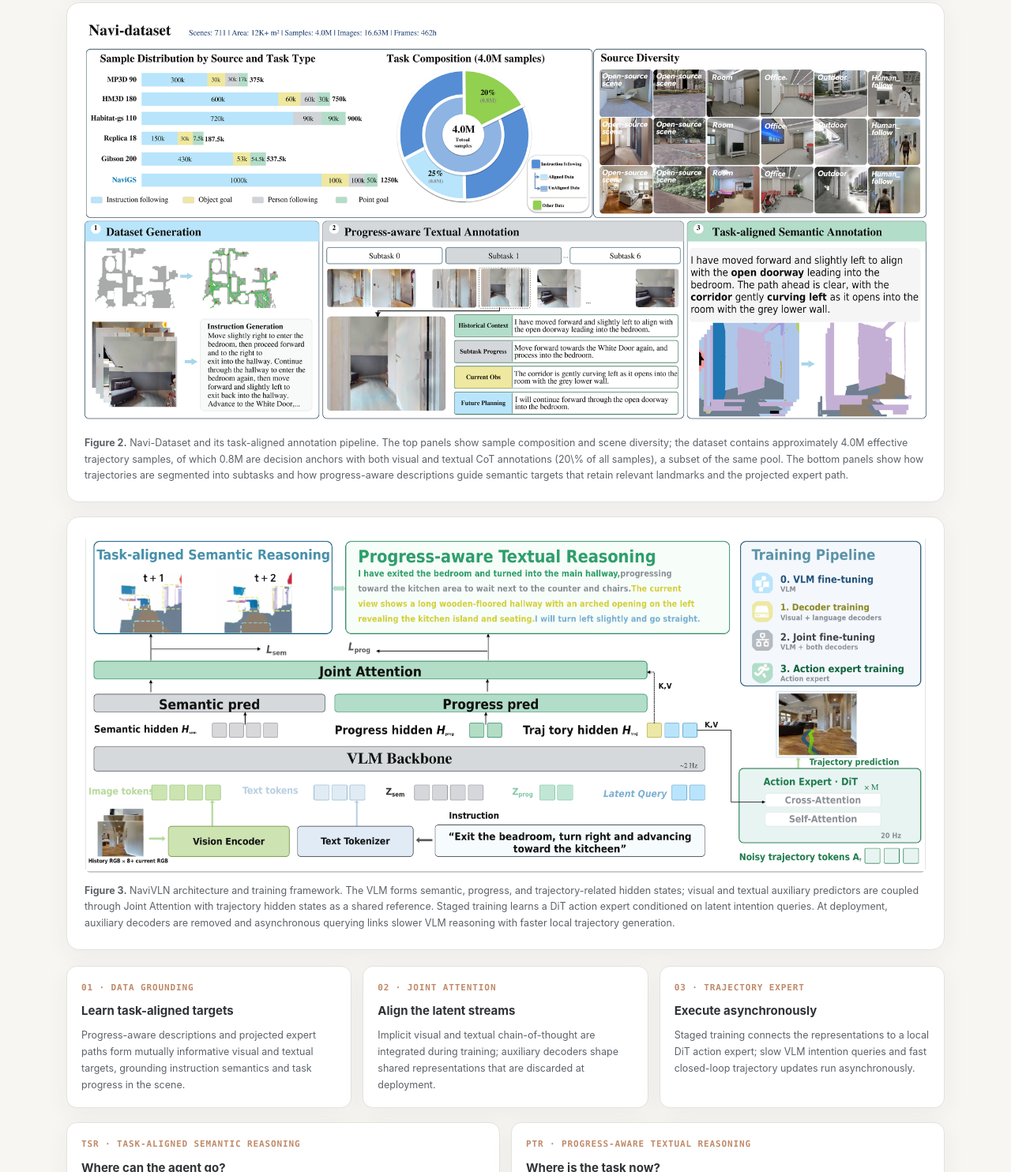
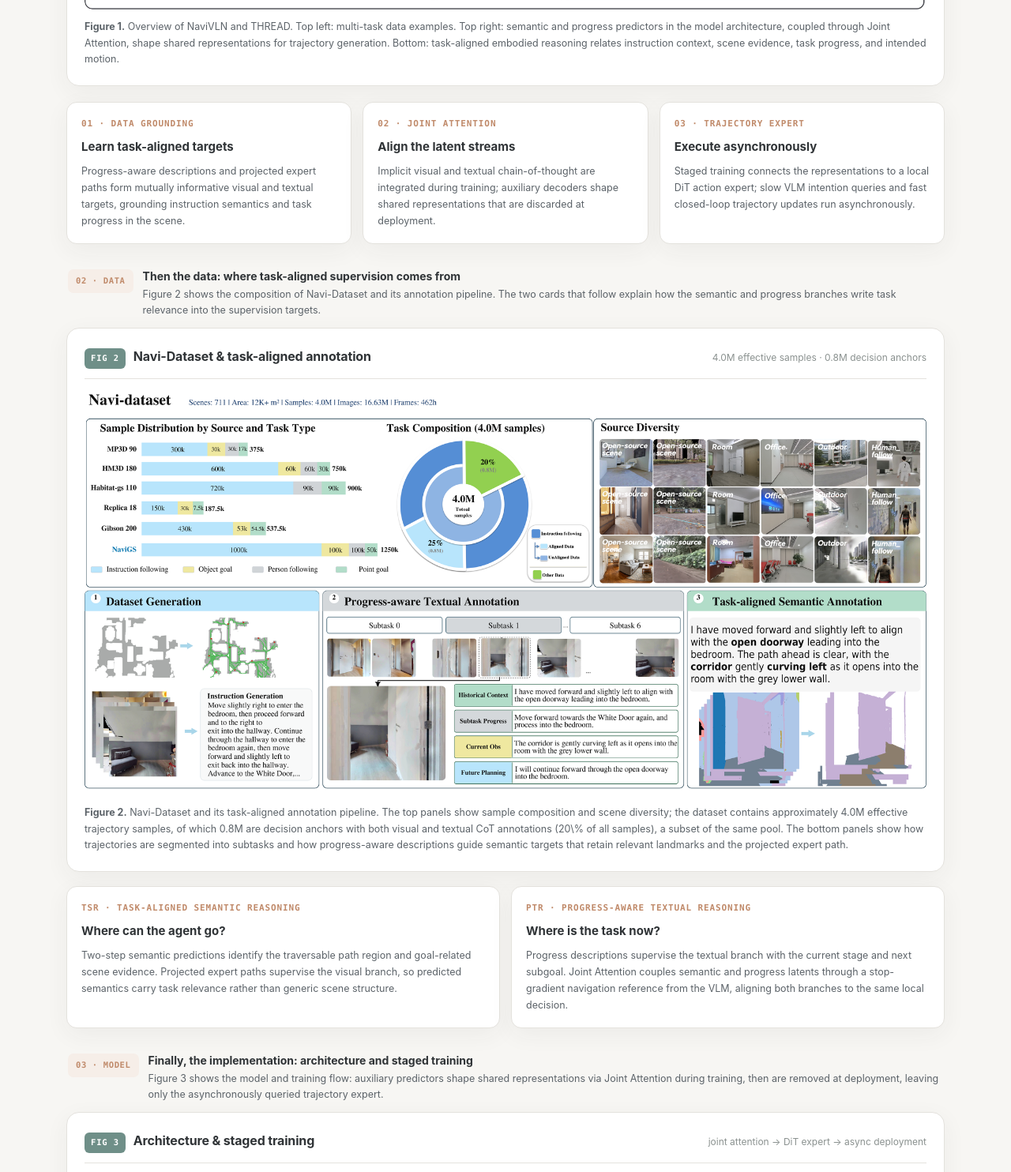
Before and after one commit to NaviVLN/navivln-review, a plain HTML site: page index.html in a window 1280 px wide. Shown: the part 1930-3414 px from the top of the page at 79% size. Drawn offline with Linux system fonts and the light colour scheme.

Commit message:
Reflow framework figures with reading guides and per-figure titles

```diff
--- a/index.html
+++ b/index.html
@@ -93,6 +93,20 @@
   figure{margin:0}
   figure img{width:100%;height:auto;display:block;border-radius:10px}
   figcaption{font-size:12.5px;color:var(--ink-soft);margin-top:12px;line-height:1.65}
+  /* ---------- figure reading guide ---------- */
+  .figlead{display:flex;align-items:flex-start;gap:12px;margin:30px 0 12px;padding:0 2px}
+  .figlead .fl-num{
+    flex:0 0 auto;font-family:var(--mono);font-size:10.5px;font-weight:750;letter-spacing:.06em;
+    color:var(--warm);background:var(--warm-soft);padding:6px 10px;border-radius:7px;margin-top:2px;white-space:nowrap
+  }
+  .figlead .fl-txt{font-size:14px;color:var(--ink);font-weight:650;line-height:1.5}
+  .figlead .fl-txt small{display:block;font-weight:400;color:var(--ink-soft);font-size:12.5px;margin-top:3px;line-height:1.6}
+  @media(max-width:640px){.figlead{flex-direction:column;gap:7px}}
+  .fig-title{display:flex;align-items:baseline;gap:10px;flex-wrap:wrap;margin-bottom:14px;padding-bottom:12px;border-bottom:1px solid var(--line)}
+  .fig-title .ft-num{font-family:var(--mono);font-size:10.5px;font-weight:750;letter-spacing:.08em;color:#fff;background:var(--accent);padding:4px 8px;border-radius:6px;white-space:nowrap}
+  .fig-title .ft-main{font-size:16px;font-weight:720;color:var(--ink);letter-spacing:-.01em}
+  .fig-title .ft-sub{font-size:12px;color:var(--ink-faint);margin-left:auto}
+  @media(max-width:640px){.fig-title .ft-sub{margin-left:0;width:100%}}
 
   /* ---------- metric cards ---------- */
   .metrics{display:grid;grid-template-columns:repeat(auto-fit,minmax(150px,1fr));gap:12px;margin-top:22px}
@@ -255,17 +269,17 @@
 <section id="framework">
   <div class="sec-head"><span class="sec-num">02 / FRAMEWORK</span><h2>How it works</h2></div>
   <p class="oneline">NaviVLN couples task-aligned data grounding with cross-modal latent alignment and a hierarchical trajectory expert.</p>
+  <!-- 01 : framework overview -->
+  <div class="figlead">
+    <span class="fl-num">01 · OVERVIEW</span>
+    <div class="fl-txt">Start with the big picture: how NaviVLN aligns vision, language, and trajectories in one dual-system policy
+      <small>Figure 1 is the global view, from task-aligned data through shared representations to trajectory generation. The three cards below break out its key ingredients.</small>
+    </div>
+  </div>
   <figure class="card">
+    <div class="fig-title"><span class="ft-num">FIG 1</span><span class="ft-main">System overview</span><span class="ft-sub">data → shared representations → trajectories</span></div>
     <img src="assets/figure1.png" alt="NaviVLN framework: multi-task dataset, model overview, task-aligned embodied reasoning">
     <figcaption><strong>Figure 1.</strong> Overview of NaviVLN and THREAD. Top left: multi-task data examples. Top right: semantic and progress predictors in the model architecture, coupled through Joint Attention, shape shared representations for trajectory generation. Bottom: task-aligned embodied reasoning relates instruction context, scene evidence, task progress, and intended motion.</figcaption>
-  </figure>
-  <figure class="card" style="margin-top:18px">
-    <img src="assets/figure2.png" alt="Navi-Dataset composition and task-aligned annotation pipeline">
-    <figcaption><strong>Figure 2.</strong> Navi-Dataset and its task-aligned annotation pipeline. The top panels show sample composition and scene diversity; the dataset contains approximately 4.0M effective trajectory samples, of which 0.8M are decision anchors with both visual and textual CoT annotations (20\% of all samples), a subset of the same pool. The bottom panels show how trajectories are segmented into subtasks and how progress-aware descriptions guide semantic targets that retain relevant landmarks and the projected expert path.</figcaption>
-  </figure>
-  <figure class="card" style="margin-top:18px">
-    <img src="assets/figure3.png" alt="NaviVLN architecture and training framework">
-    <figcaption><strong>Figure 3.</strong> NaviVLN architecture and training framework. The VLM forms semantic, progress, and trajectory-related hidden states; visual and textual auxiliary predictors are coupled through Joint Attention with trajectory hidden states as a shared reference. Staged training learns a DiT action expert conditioned on latent intention queries. At deployment, auxiliary decoders are removed and asynchronous querying links slower VLM reasoning with faster local trajectory generation.</figcaption>
   </figure>
   <div class="stages">
     <div class="stage">
@@ -284,6 +298,19 @@
       <p>Staged training connects the representations to a local DiT action expert; slow VLM intention queries and fast closed-loop trajectory updates run asynchronously.</p>
     </div>
   </div>
+
+  <!-- 02 : dataset -->
+  <div class="figlead">
+    <span class="fl-num">02 · DATA</span>
+    <div class="fl-txt">Then the data: where task-aligned supervision comes from
+      <small>Figure 2 shows the composition of Navi-Dataset and its annotation pipeline. The two cards that follow explain how the semantic and progress branches write task relevance into the supervision targets.</small>
+    </div>
+  </div>
+  <figure class="card">
+    <div class="fig-title"><span class="ft-num">FIG 2</span><span class="ft-main">Navi-Dataset &amp; task-aligned annotation</span><span class="ft-sub">4.0M effective samples · 0.8M decision anchors</span></div>
+    <img src="assets/figure2.png" alt="Navi-Dataset composition and task-aligned annotation pipeline">
+    <figcaption><strong>Figure 2.</strong> Navi-Dataset and its task-aligned annotation pipeline. The top panels show sample composition and scene diversity; the dataset contains approximately 4.0M effective trajectory samples, of which 0.8M are decision anchors with both visual and textual CoT annotations (20\% of all samples), a subset of the same pool. The bottom panels show how trajectories are segmented into subtasks and how progress-aware descriptions guide semantic targets that retain relevant landmarks and the projected expert path.</figcaption>
+  </figure>
   <div class="reason">
     <div class="stage">
       <div class="no">TSR · TASK-ALIGNED SEMANTIC REASONING</div>
@@ -296,6 +323,19 @@
       <p>Progress descriptions supervise the textual branch with the current stage and next subgoal. Joint Attention couples semantic and progress latents through a stop-gradient navigation reference from the VLM, aligning both branches to the same local decision.</p>
     </div>
   </div>
+
+  <!-- 03 : architecture -->
+  <div class="figlead">
+    <span class="fl-num">03 · MODEL</span>
+    <div class="fl-txt">Finally, the implementation: architecture and staged training
+      <small>Figure 3 shows the model and training flow: auxiliary predictors shape shared representations via Joint Attention during training, then are removed at deployment, leaving only the asynchronously queried trajectory expert.</small>
+    </div>
+  </div>
+  <figure class="card">
+    <div class="fig-title"><span class="ft-num">FIG 3</span><span class="ft-main">Architecture &amp; staged training</span><span class="ft-sub">joint attention → DiT expert → async deployment</span></div>
+    <img src="assets/figure3.png" alt="NaviVLN architecture and training framework">
+    <figcaption><strong>Figure 3.</strong> NaviVLN architecture and training framework. The VLM forms semantic, progress, and trajectory-related hidden states; visual and textual auxiliary predictors are coupled through Joint Attention with trajectory hidden states as a shared reference. Staged training learns a DiT action expert conditioned on latent intention queries. At deployment, auxiliary decoders are removed and asynchronous querying links slower VLM reasoning with faster local trajectory generation.</figcaption>
+  </figure>
 </section>
 
 <section id="results">
```
